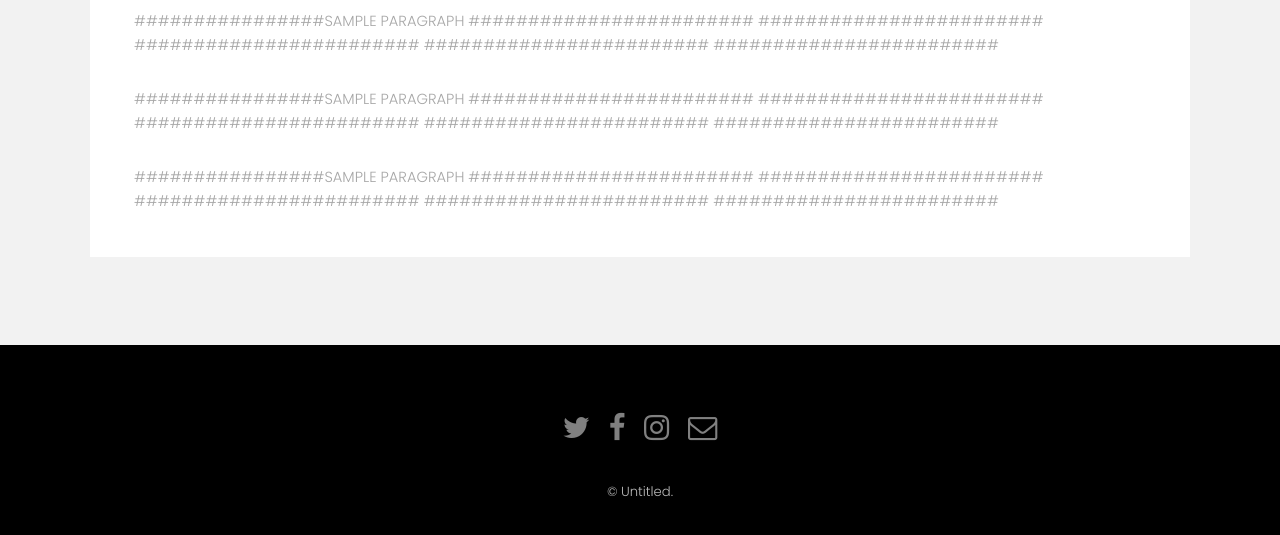
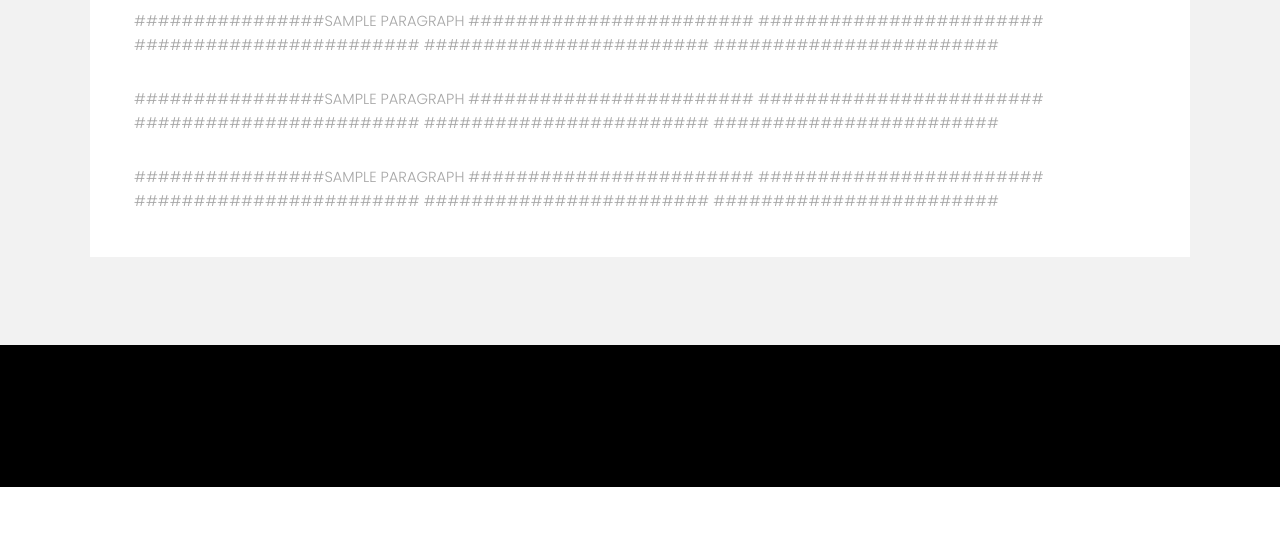
Before and after one commit to jasmine73317/Final_Project_Servere_Weather, a plain HTML site: page generic.html in a window 1280 px wide. Shown: the part 511-1046 px from the top of the page. After the commit the page ends 998 px from the top, so only its background shows below. Drawn offline with Linux system fonts and the light colour scheme.

Commit message:
modified generic.html

```diff
--- a/generic.html
+++ b/generic.html
@@ -56,14 +56,12 @@
 			<footer id="footer">
 				<div class="container">
 					<ul class="icons">
-						<li><a href="#" class="icon fa-twitter"><span class="label"></span></a></li>
-						<li><a href="#" class="icon fa-facebook"><span class="label"></span></a></li>
-						<li><a href="#" class="icon fa-instagram"><span class="label"></span></a></li>
-						<li><a href="#" class="icon fa-envelope-o"><span class="label">Email</span></a></li>
+						<li><img src=""/></li>
+						<li><img src=""/></li>
+						<li><img src=""/></li>
+						<li><img src=""/></li>
+						<li><img src=""/></li>
 					</ul>
-				</div>
-				<div class="copyright">
-					&copy; Untitled.
 				</div>
 			</footer>
 
```
